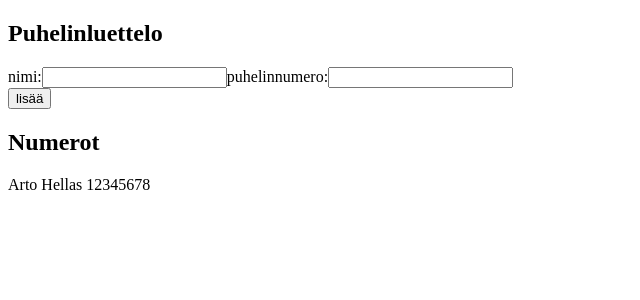
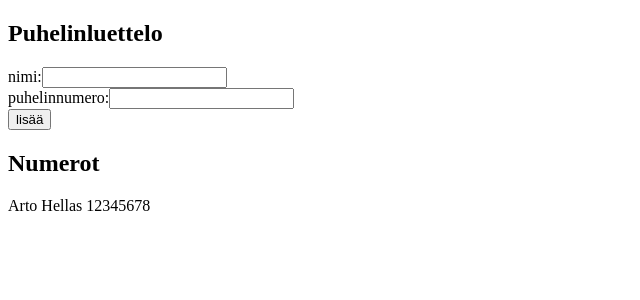
Before and after one commit to hessuh/fullstack-hy, a React (Create React App) app in the folder osa2/puhelinluettelo/: page / in a window 1280 px wide. Shown: the top 300 px of the page, without its empty margins (0-640 px from the left). Built offline with nearby package versions, Linux system fonts and the light colour scheme.

Commit message:
add some divs

```diff
--- a/osa2/puhelinluettelo/src/komponentit/App.js
+++ b/osa2/puhelinluettelo/src/komponentit/App.js
@@ -6,8 +6,10 @@ class App extends React.Component {
         super(props);
         this.state = {
             persons: [
-                {name: 'Arto Hellas',
-                 number: '12345678'}
+                {
+                    name: 'Arto Hellas',
+                    number: '12345678'
+                }
             ],
             newName: '',
             newNumber: ''
@@ -41,16 +43,22 @@ class App extends React.Component {
                 <h2>Puhelinluettelo</h2>
                 <form onSubmit={this.addPerson}>
                     <div>
+                        <div>
                             nimi:
                             <input
                                 value={this.state.newName}
                                 onChange={this.handleNameChange}
                             />
+
+                        </div>
+                        <div>
                             puhelinnumero:
                             <input
                                 value={this.state.newNumber}
                                 onChange={this.handleNumberChange}
                             />
+
+                        </div>
 
                     </div>
                     <div>
```
Lines whose indentation alone changed are shown as unchanged.
